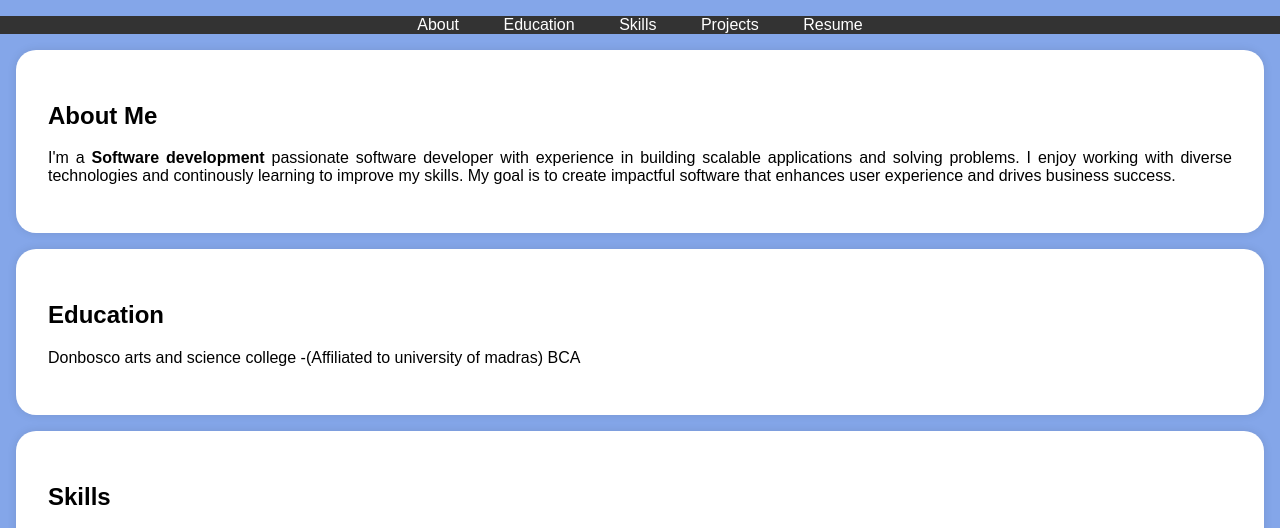
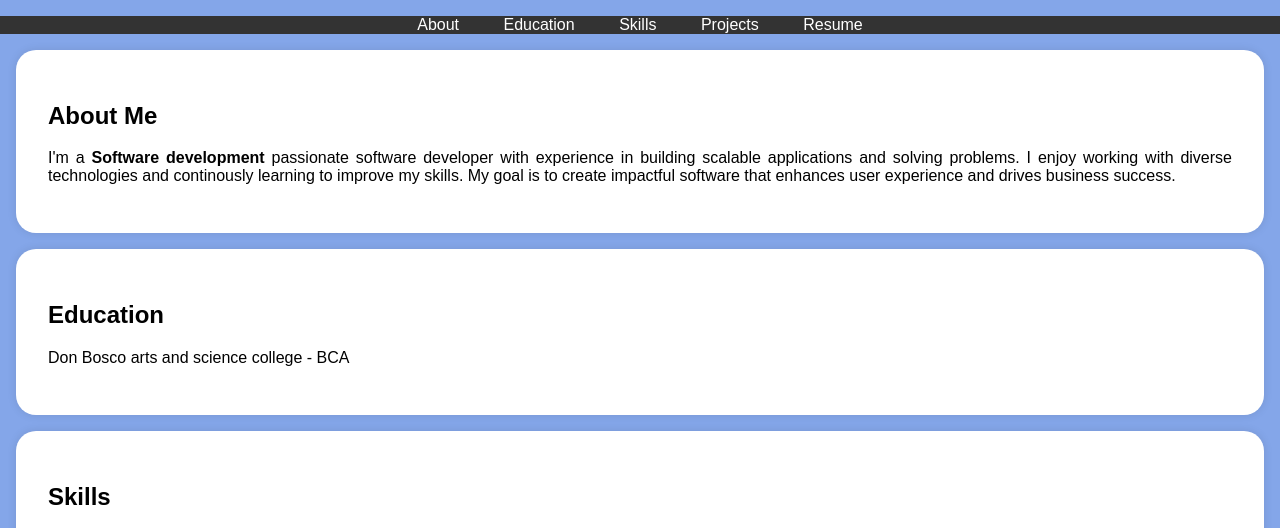
Before and after one commit to SAI-SURYAA/Portfolio, a plain HTML site: page index.html in a window 1280 px wide. Shown: the part 197-725 px from the top of the page. Drawn offline with Linux system fonts and the light colour scheme.

Commit message:
Update index.html

```diff
--- a/index.html
+++ b/index.html
@@ -123,7 +123,7 @@
     <section id="education">
         <div class="section-content">
             <h2>Education</h2>
-            <p>Donbosco arts and science college -(Affiliated to university of madras) BCA</p>
+            <p>Don Bosco arts and science college - BCA</p>
 
 
         </div>
```
